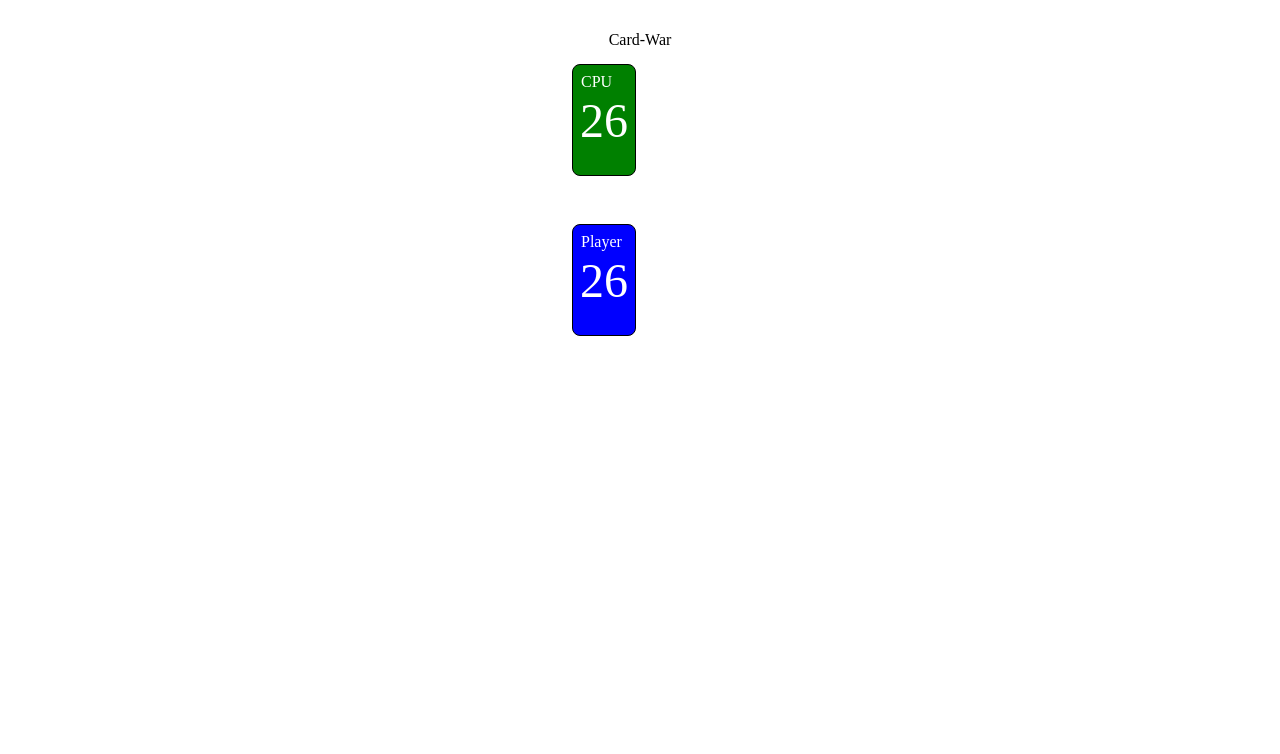
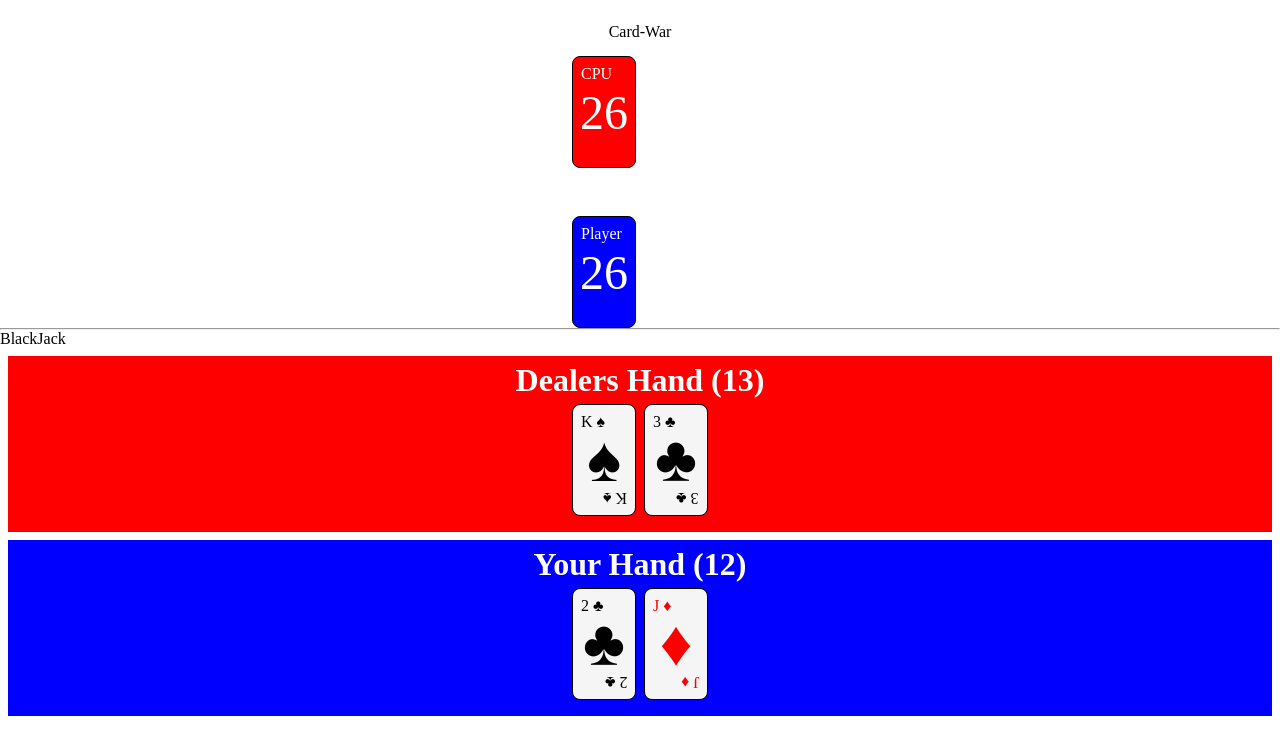
Before and after one commit to rerlache/react-card-games, a React (Vite) app: page / in a window 1280 px wide. Shown: the top 754 px of the page. Built offline with nearby package versions, Linux system fonts and the light colour scheme.

Commit message:
started with blackjack

```diff
--- a/index.html
+++ b/index.html
@@ -5,17 +5,19 @@
     <meta name="viewport" content="width=device-width, initial-scale=1.0" />
     <title>React Card Games</title>
     <link rel="stylesheet" href="./src/features/cardWar/styles/style.css" />
+    <link rel="stylesheet" href="./src/features/blackJack/styles/style.css" />
     <script type="module" src="/src/features/cardWar/components/cardWar.jsx" defer></script>
   </head>
   <body>
     <div id="cardWar">
-      <div class="header">Card-War</div>
-      <div class="computer-deck deck" data-value="CPU"></div>
-      <div class="computer-card-slot card-slot"></div>
-      <div class="text"></div>
-      <div class="player-deck deck" data-value="Player"></div>
-      <div class="player-card-slot card-slot"></div>
+      <div class="CWheader">Card-War</div>
+      <div class="CWcomputer-deck CWdeck" data-value="CPU"></div>
+      <div class="CWcomputer-card-slot CWcard-slot"></div>
+      <div class="CWtext"></div>
+      <div class="CWplayer-deck CWdeck" data-value="Player"></div>
+      <div class="CWplayer-card-slot CWcard-slot"></div>
     </div>
+    <hr />
     <div id="root"></div>
     <script type="module" src="/src/main.jsx"></script>
   </body>
--- a/src/assets/styles/index.css
+++ b/src/assets/styles/index.css
@@ -2,4 +2,12 @@
 *::after,
 *::before {
   box-sizing: border-box;
+  user-select: none;
 }
+
+.red {
+  color: red;
+}
+.black {
+  color: black;
+}
--- a/src/features/blackJack/components/blackJack.jsx
+++ b/src/features/blackJack/components/blackJack.jsx
@@ -1,30 +1,184 @@
-import React, { useState } from "react";
-import Hand from "./Hand";
-import { shuffleDeck } from "../../../components/global/deck.jsx";
+import React, { useEffect, useState } from "react";
+import Deck from "../../../components/deck";
+import Hand from "./hand";
 
-const Blackjack = ({ deck }) => {
-  const [dealerHand, setDealerHand] = useState([]);
-  const [playerHand, setPlayerHand] = useState([]);
+const GAMESTATE = {
+  bet: "bet",
+  init: "init",
+  userTurn: "userTurn",
+  dealerTurn: "dealerTurn",
+};
+const DEAL = {
+  user: "user",
+  dealer: "dealer",
+  hidden: "hidden",
+};
+const MESSAGE = {
+  bet: "Place a bet!",
+  hitStand: "Hit or Stand?",
+  bust: "Bust!",
+  userWin: "You Win!",
+  dealerWin: "Dealer Wins!",
+  tie: "Tie!",
+};
+const BlackJack = () => {
+  const data = new Deck();
+  data.shuffle();
+  const [deck, setDeck] = useState(new Deck().shuffle());
+  // player States
+  const [playerCards, setPlayerCards] = useState([]);
+  const [playerScore, setPlayerScore] = useState(0);
+  const [playerCount, setPlayerCount] = useState(0);
+  // dealer States
+  const [dealerCards, setDealerCards] = useState([]);
+  const [dealerScore, setDealerScore] = useState();
+  const [dealerCount, setDealerCount] = useState(0);
+  // game States
+  const [gameState, setGameState] = useState(GAMESTATE.init);
+  const [message, setMessage] = useState(MESSAGE.bet);
+  const [buttonState, setButtonState] = useState({
+    hitDisabled: false,
+    standDisabled: false,
+    resetDisabled: true,
+  });
 
-  const [currentDeck, setCurrentDeck] = useState(shuffleDeck(deck));
+  useEffect(() => {
+    if (gameState === GAMESTATE.init) {
+      drawCard(DEAL.user);
+      drawCard(DEAL.hidden);
+      drawCard(DEAL.user);
+      drawCard(DEAL.dealer);
+      setGameState(GAMESTATE.userTurn);
+      setMessage(MESSAGE.hitStand);
+    }
+  }, [gameState]);
 
-  // Deal cards to the dealer and player
-  const dealCards = () => {
-    const newDeck = shuffleDeck([...currentDeck]);
+  useEffect(() => {
+    calculate(playerCards, setPlayerScore);
+    setPlayerCount(playerCount + 1);
+  }, [playerCards]);
 
-    setCurrentDeck(newDeck);
-    setDealerHand([newDeck.pop(), newDeck.pop()]);
-    setPlayerHand([newDeck.pop(), newDeck.pop()]);
+  useEffect(() => {
+    calculate(dealerCards, setDealerScore);
+    setDealerCount(dealerCount + 1);
+  }, [dealerCards]);
+
+  useEffect(() => {
+    if (gameState === GAMESTATE.userTurn) {
+      if (playerScore === 21) {
+        buttonState.hitDisabled = true;
+        setButtonState({ ...buttonState });
+      } else if (playerScore > 20) {
+        bust();
+      }
+    }
+  }, [playerCount]);
+
+  useEffect(() => {
+    if (gameState === GAMESTATE.dealerTurn) {
+      if (dealerScore >= 17) {
+        checkWin();
+      } else {
+        drawCard(DEAL.dealer);
+      }
+    }
+  }, [dealerCount]);
+
+  const resetGame = () => {
+    console.clear();
+    setDeck(data);
+
+    setPlayerCards([]);
+    setPlayerScore(0);
+    setPlayerCount(0);
+
+    setDealerCards([]);
+    setDealerScore(0);
+    setDealerCount(0);
+
+    setGameState(GAMESTATE.bet);
+    setMessage(MESSAGE.bet);
+    setButtonState({
+      hitDisabled: false,
+      standDisabled: false,
+      resetDisabled: true,
+    });
   };
 
+  const drawCard = (dealType) => {
+    if (data.numberOfCards > 0) {
+      const randomIndex = Math.floor(Math.random() * data.numberOfCards);
+      const card = data.cards[randomIndex];
+      data.cards.splice(randomIndex, 1);
+      console.log("remaining cards: ", data.numberOfCards);
+      dealCard(dealType, card);
+    } else {
+      alert("All cards have been drawn!");
+    }
+  };
+  const dealCard = (dealType, card) => {
+    switch (dealType) {
+      case DEAL.user:
+        playerCards.push(card);
+        setPlayerCards([...playerCards]);
+        break;
+      case DEAL.dealer:
+        dealerCards.push(card);
+        setDealerCards([...dealerCards]);
+        break;
+      case DEAL.hidden:
+        dealerCards.push(card);
+        setDealerCards([...dealerCards]);
+        break;
+    }
+  };
+  const calculate = (cards, setScore) => {
+    let total = 0;
+    cards.forEach((card) => {
+      if (card.value !== "A") {
+        switch (card.value) {
+          case "K":
+            total += 10;
+            break;
+          case "Q":
+            total += 10;
+            break;
+          case "J":
+            total += 10;
+            break;
+          default:
+            total += Number(card.value);
+            break;
+        }
+      }
+    });
+    const aces = cards.filter((card) => {
+      return card.value === "A";
+    });
+    aces.forEach((card) => {
+      if (card.hidden === false) {
+        if (total + 11 > 21) {
+          total += 1;
+        } else if (total + 11 === 21) {
+          if (aces.length > 1) {
+            total += 1;
+          } else {
+            total += 11;
+          }
+        } else {
+          total += 11;
+        }
+      }
+    });
+    setScore(total);
+  };
   return (
-    <div>
-      <h2>Blackjack</h2>
-      <button onClick={dealCards}>Deal Cards</button>
-      <Hand cards={dealerHand} />
-      <Hand cards={playerHand} />
-    </div>
+    <>
+      <div className="header">BlackJack</div>
+      <Hand title={`Dealers Hand (${dealerScore})`} cards={dealerCards} player='dealer' />
+      <Hand title={`Your Hand (${playerScore})`} cards={playerCards} player='player' />
+    </>
   );
 };
 
-export default Blackjack;
+export default BlackJack;
--- /dev/null
+++ b/src/features/blackJack/components/card.jsx
@@ -0,0 +1,26 @@
+import React from "react";
+
+const Card = ({ value, suit, hidden }) => {
+  const getColor = () => {
+    if (suit === "♠" || suit === "♣") {
+      return "black";
+    } else {
+      return "red";
+    }
+  };
+
+  const getCard = () => {
+    if (hidden) {
+      return <div className="BJhiddenCard" />;
+    } else {
+      return (
+        <div className={`BJcard ${getColor()}`} data-value={`${value} ${suit}`}>
+          {suit}
+        </div>
+      );
+    }
+  };
+  return <>{getCard()}</>;
+};
+
+export default Card;
--- /dev/null
+++ b/src/features/blackJack/components/hand.jsx
@@ -0,0 +1,29 @@
+import React from "react";
+import Card from "./card";
+
+const Hand = ({ title, cards, player }) => {
+  const getTitle = () => {
+    if (cards.length > 0) {
+      return <h1 className="BJtitle">{title}</h1>;
+    }
+  };
+  return (
+    <div className={`BJhandContainer ${player}`}>
+      {getTitle()}
+      <div className="BJcardContainer">
+        {cards.map((card, index) => {
+          return (
+            <Card
+              key={index}
+              value={card.value}
+              suit={card.suit}
+              hidden={card.hidden}
+            />
+          );
+        })}
+      </div>
+    </div>
+  );
+};
+
+export default Hand;
--- /dev/null
+++ b/src/features/blackJack/styles/style.css
@@ -0,0 +1,98 @@
+* {
+  margin: 0;
+  padding: 0;
+}
+#blackJack {
+  background: rgb(0, 78, 0);
+  margin: 0;
+  font-family: "Lexend Exa", sans-serif;
+  -webkit-font-smoothing: antialiased;
+  -moz-osx-font-smoothing: grayscale;
+}
+.BJtext,
+.BJheader {
+  display: flex;
+  justify-content: center;
+  align-items: center;
+}
+
+.BJhandContainer {
+  color: black;
+  display: grid;
+  align-items: center;
+  margin: 0.5em;
+  grid-template-rows: 2rem 7rem;
+  gap: .5rem;
+  justify-content: center;
+  padding-bottom: 1rem;
+  padding-top: .5rem;
+}
+.dealer{
+  background-color: red;
+}
+.player{
+  background-color: blue;
+}
+
+.BJcardContainer {
+  display: flex;
+  justify-content: center;
+  flex-wrap: wrap;
+}
+
+.BJtitle {
+  text-align: center;
+  color: white;
+}
+
+.BJcard {
+  background-color: whitesmoke;
+  position: relative;
+  height: 7rem;
+  width: 4rem;
+  border: 1px solid black;
+  border-radius: 0.5rem;
+  display: flex;
+  justify-content: center;
+  align-items: center;
+  font-size: 4rem;
+  margin: .25rem
+}
+.BJcard::after,
+.BJcard::before {
+  position: absolute;
+  content: attr(data-value);
+  font-size: 1rem;
+}
+.BJcard::before {
+  top: 0.5rem;
+  left: 0.5rem;
+}
+
+.BJcard::after {
+  bottom: 0.5rem;
+  right: 0.5rem;
+  transform: rotate(180deg);
+}
+
+.BJhiddenCard {
+  width: 110px;
+  height: 250px;
+  margin: 10px;
+  padding: 0.5em 1.5em;
+  background-image: linear-gradient(
+    176deg,
+    #ffffff 8.33%,
+    #ff0000 8.33%,
+    #ff0000 50%,
+    #ffffff 50%,
+    #ffffff 58.33%,
+    #ff0000 58.33%,
+    #ff0000 100%
+  );
+  background-size: 60px 4.2px;
+  border: 5px solid white;
+  border-radius: 15px;
+  box-shadow: 0px 1px 10px rgb(0, 0, 0);
+  cursor: default;
+}
--- a/src/features/cardWar/components/cardWar.jsx
+++ b/src/features/cardWar/components/cardWar.jsx
@@ -1,4 +1,4 @@
-import Deck from "../../../components/global/deck";
+import Deck from "../../../components/deck";
 
 const CARD_VALUE_MAP = {
   2: 2,
@@ -16,11 +16,11 @@ const CARD_VALUE_MAP = {
   A: 14,
 };
 
-const computerDeckElement = document.querySelector(".computer-deck");
-const playerDeckElement = document.querySelector(".player-deck");
-const computerCardSlotElement = document.querySelector(".computer-card-slot");
-const playerCardSlotElement = document.querySelector(".player-card-slot");
-const text = document.querySelector(".text");
+const computerDeckElement = document.querySelector(".CWcomputer-deck");
+const playerDeckElement = document.querySelector(".CWplayer-deck");
+const computerCardSlotElement = document.querySelector(".CWcomputer-card-slot");
+const playerCardSlotElement = document.querySelector(".CWplayer-card-slot");
+const text = document.querySelector(".CWtext");
 
 let playerDeck, computerDeck, inRound, stop;
 
--- a/src/features/cardWar/styles/style.css
+++ b/src/features/cardWar/styles/style.css
@@ -8,10 +8,9 @@
   cursor: pointer;
   justify-content: center;
   padding-top: 1rem;
-  user-select: none;
 }
 
-.deck {
+.CWdeck {
   position: relative;
   height: 100%;
   width: 100%;
@@ -23,7 +22,7 @@
   border-radius: 0.5rem;
   color: white;
 }
-.deck::before {
+.CWdeck::before {
   position: absolute;
   content: attr(data-value);
   font-size: 1rem;
@@ -31,16 +30,16 @@
   left: 0.5rem;
 }
 
-.computer-deck {
-  background-color: green;
+.CWcomputer-deck {
+  background-color: red;
 }
 
-.player-deck {
+.CWplayer-deck {
   background-color: blue;
 }
 
-.text,
-.header {
+.CWtext,
+.CWheader {
   grid-column: span 2;
   display: flex;
   justify-content: center;
--- a/src/main.jsx
+++ b/src/main.jsx
@@ -1,8 +1,8 @@
 import React from 'react'
 import ReactDOM from 'react-dom/client'
 import './assets/styles/index.css'
+import BlackJack from './features/blackJack/components/blackJack'
 
 ReactDOM.createRoot(document.getElementById('root')).render(
-  <React.StrictMode>
-  </React.StrictMode>,
+    <BlackJack />
 )
```
Also changed, not shown: src/features/cardWar/pages/index.html (+5 -5 lines), src/components/deck.jsx (renamed from src/components/global/deck.jsx).
